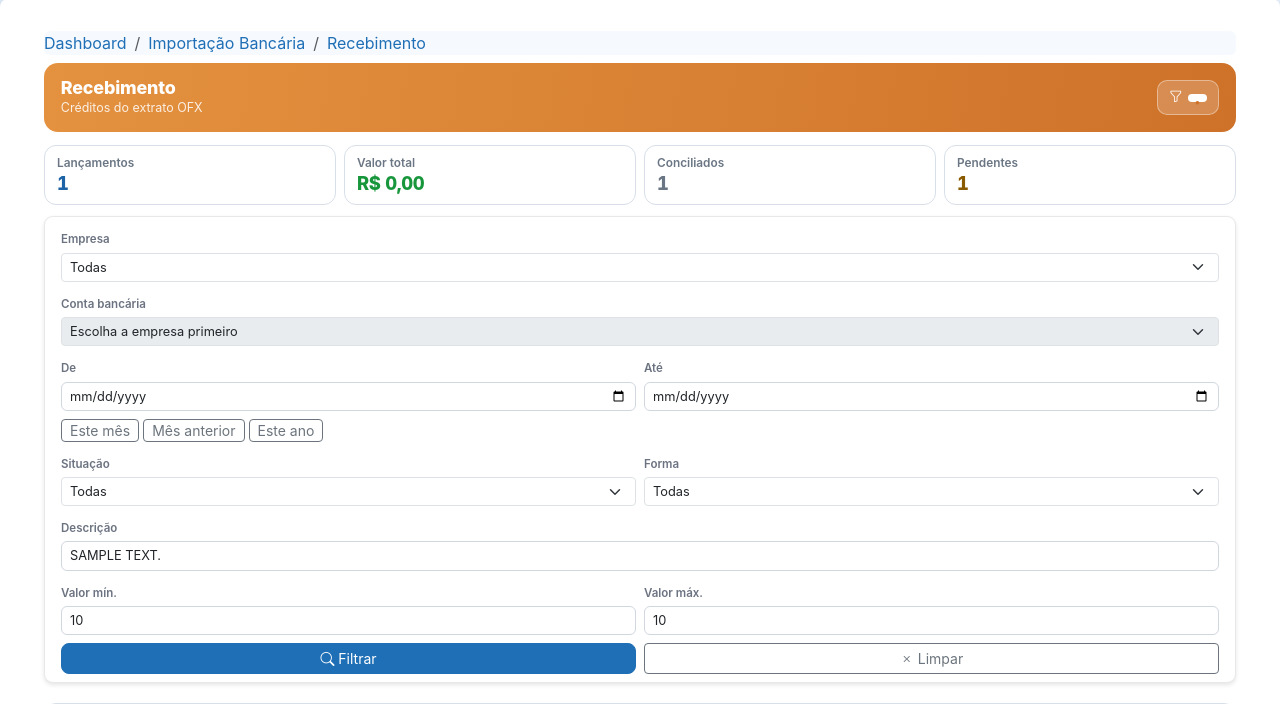
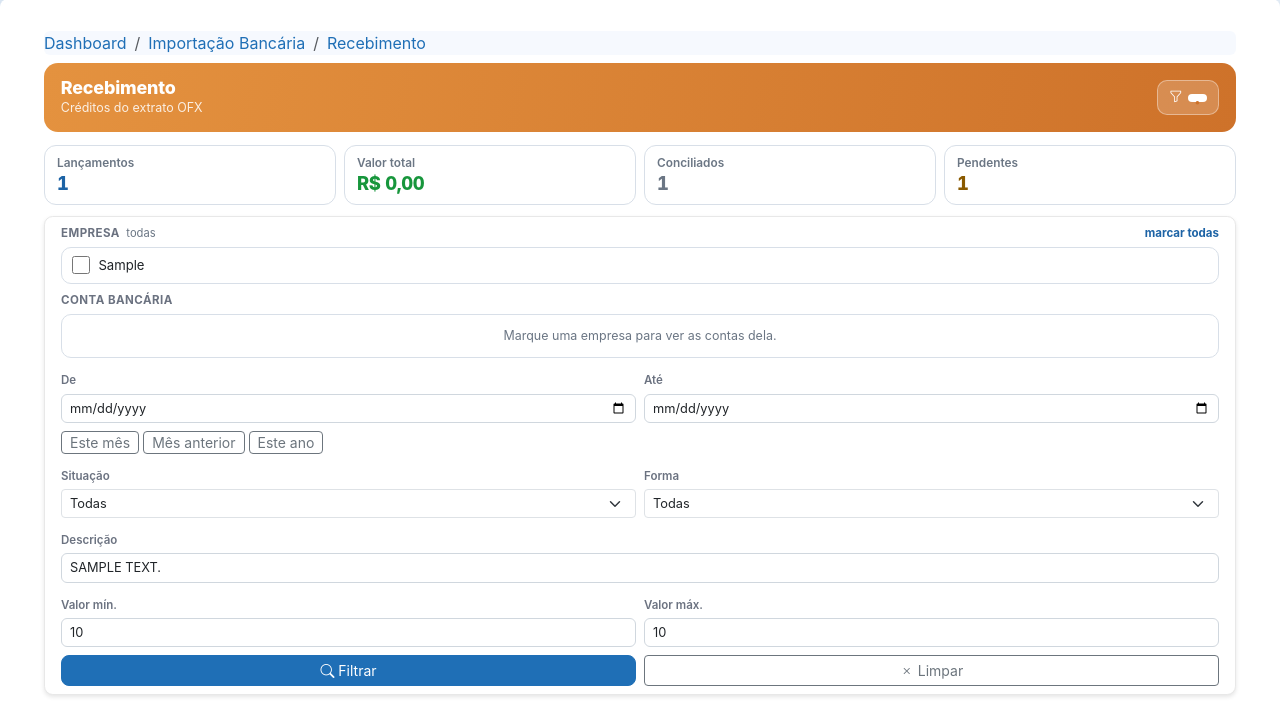
Before and after one commit to qualicontaxanderson-hub/nh-transportes, a Python web app: template templates/financeiro/recebimento.html in a window 1280 px wide, after a click that opens the changed part. Shown: the part 25-729 px from the top of the page. Run offline with Jinja, Linux system fonts and the light colour scheme; the template is opened without the code that fills it: most values are stand-ins (such as "Sample title", 1, 10 or a date in 2020).

Commit message:
feat(recebimento): filtro aceita VARIAS empresas e as contas acompanham
O <select> simples resolvia o "0 Item" do iPhone mas so deixava escolher UMA
empresa. Agora Empresa e Conta sao listas de MARCACAO — caixa de marcar comum,
que aceita varias e funciona igual em qualquer aparelho. Nada de
<select multiple>, que no iOS nao abre lista nenhuma.

A conta acompanha as empresas marcadas:
  - nenhuma empresa -> "Marque uma empresa para ver as contas dela";
  - marcou uma -> so as contas dela;
  - marcou outra -> as contas somam, e cada linha passa a dizer de qual
    empresa e (sem isso, "Itau" de duas empresas viraria a mesma coisa);
  - desmarcou -> as contas daquela empresa saem;
  - empresa sem conta cadastrada diz isso, em vez de abrir vazio.

Conta ja escolhida SOBREVIVE a remontagem da lista: marcar mais uma empresa
nao pode apagar a conta que voce ja tinha marcado e que continua valendo.

Cada bloco mostra "2 de 3" e tem "marcar todas" / "desmarcar todas". No
computador a lista vira duas colunas; no celular, uma.

Como os dois campos usam name repetido (empresa_id, conta_id), o GET sai
empresa_id=1&empresa_id=2 e o getlist do Flask ja entende — a rota nao mudou.

Testado num DOM de verdade (jsdom) carregando a pagina renderizada e usando o
filtro como o usuario usa: 19 verificacoes, incluindo a soma de contas ao
marcar a segunda empresa, a sobrevivencia da conta escolhida, o "marcar todas"
e o FormData enviando as duas empresas.

Co-Authored-By: Claude Opus 5 (1M context) <noreply@anthropic.com>
Claude-Session: https://claude.ai/code/session_01PsudjYLFyLhRSofCCvYDr8

```diff
--- a/templates/financeiro/recebimento.html
+++ b/templates/financeiro/recebimento.html
@@ -52,9 +52,37 @@
 #rcb .v.azul{ color:var(--azul); } #rcb .v.verde{ color:var(--verde); }
 #rcb .v.amb{ color:var(--pend); } #rcb .v.cinza{ color:var(--muted); }
 
-/* ── Filtros (collapse, igual ao da Lista de fretes) ──────────────── */
+/* ── Filtros (collapse do funil, como na Lista de fretes) ──────────
+   Empresa e Conta são listas de MARCAÇÃO, não <select multiple>: aceitam
+   várias, e a caixa de marcar funciona igual no iPhone, no Android e no
+   computador. A conta acompanha as empresas marcadas.                  */
 #rcb .form-label{ font-size:.72rem; color:#6b7280; font-weight:600; }
 #rcb .form-select, #rcb .form-control{ font-size:.8rem; }
+
+#rcb .gr__cab{ display:flex; align-items:baseline; gap:.4rem; margin-bottom:.25rem; }
+#rcb .gr__t{ font-size:.72rem; color:#6b7280; font-weight:700;
+  text-transform:uppercase; letter-spacing:.04em; }
+#rcb .gr__c{ font-size:.7rem; color:var(--muted); }
+#rcb .gr__a{ margin-left:auto; background:none; border:0; padding:0; cursor:pointer;
+  font-size:.72rem; font-weight:700; color:var(--azul); font-family:inherit; }
+#rcb .gr__a[hidden]{ display:none; }
+
+#rcb .opcs{ border:1px solid var(--line-2); border-radius:10px; overflow:hidden;
+  max-height:190px; overflow-y:auto; background:#fff; }
+@media (min-width:768px){
+  #rcb .opcs{ display:grid; grid-template-columns:1fr 1fr; max-height:230px; }
+}
+#rcb .opc{ display:flex; align-items:center; gap:.55rem; padding:.5rem .6rem;
+  border-bottom:1px solid var(--line); cursor:pointer; font-size:.82rem;
+  margin:0; min-width:0; }
+#rcb .opc:last-child{ border-bottom:0; }
+#rcb .opc:hover{ background:var(--surface); }
+#rcb .opc input{ width:18px; height:18px; accent-color:var(--azul); flex:0 0 auto; margin:0; }
+#rcb .opc__t{ overflow:hidden; text-overflow:ellipsis; white-space:nowrap; min-width:0; }
+#rcb .opc__s{ display:block; font-size:.71rem; color:var(--muted); }
+#rcb .opc:has(input:checked){ background:#eaf1f9; }
+#rcb .opcs .vazio-f{ padding:.75rem .6rem; font-size:.78rem; color:var(--muted);
+  text-align:center; grid-column:1/-1; }
 #rcb .hero .fil .cnt{ background:#fff; color:var(--laranja-deep); border-radius:999px;
   width:8px; height:8px; display:inline-block; }
 
@@ -230,22 +258,30 @@
           <div class="row g-2">
 
             <div class="col-12">
-              <label class="form-label mb-1">Empresa</label>
-              <select name="empresa_id" id="rcb-empresa" class="form-select form-select-sm"
-                      onchange="rcbContas()">
-                <option value="">Todas</option>
+              <div class="gr__cab">
+                <span class="gr__t">Empresa</span>
+                <span class="gr__c" id="rcb-emp-c">todas</span>
+                <button type="button" class="gr__a" id="rcb-emp-a" onclick="rcbTodasEmpresas()">marcar todas</button>
+              </div>
+              <div class="opcs" id="rcb-emps">
                 {% for e in empresas %}
-                <option value="{{ e.id }}" {% if e.id|string in (empresa_ids_filter or []) %}selected{% endif %}>
-                  {{ e.razao_social }}</option>
+                <label class="opc">
+                  <input type="checkbox" name="empresa_id" value="{{ e.id }}"
+                         {% if e.id|string in (empresa_ids_filter or []) %}checked{% endif %}
+                         onchange="rcbContas()">
+                  <span class="opc__t">{{ e.razao_social }}</span>
+                </label>
                 {% endfor %}
-              </select>
+              </div>
             </div>
 
             <div class="col-12">
-              <label class="form-label mb-1">Conta bancária</label>
-              <select name="conta_id" id="rcb-conta" class="form-select form-select-sm" disabled>
-                <option value="">Escolha a empresa primeiro</option>
-              </select>
+              <div class="gr__cab">
+                <span class="gr__t">Conta bancária</span>
+                <span class="gr__c" id="rcb-cta-c"></span>
+                <button type="button" class="gr__a" id="rcb-cta-a" onclick="rcbTodasContas()" hidden>marcar todas</button>
+              </div>
+              <div class="opcs" id="rcb-ctas"></div>
             </div>
 
             <div class="col-6">
@@ -523,35 +559,105 @@ function confirmarExclusaoLote() {
 var RCB_CONTAS = {{ contas | tojson }};
 var RCB_CONTA_SEL = ({{ (conta_ids_filter or []) | tojson }}).map(String);
 
+function rcbEmpsMarcadas() {
+  return Array.prototype.slice
+    .call(document.querySelectorAll('#rcb-emps input[name="empresa_id"]:checked'))
+    .map(function (c) { return String(c.value); });
+}
+
+/* Monta as contas das empresas marcadas. Chamada a cada marcação, então
+   preserva o que já estava escolhido — trocar de empresa não pode apagar
+   uma conta que continua valendo. */
 function rcbContas() {
-  var emp = document.getElementById('rcb-empresa');
-  var cta = document.getElementById('rcb-conta');
-  if (!emp || !cta) return;
+  var caixa = document.getElementById('rcb-ctas');
+  if (!caixa) return;
+  var emps = rcbEmpsMarcadas();
 
-  var idEmp = emp.value;
-  cta.innerHTML = '';
+  var jaMarcadas = Array.prototype.slice
+    .call(caixa.querySelectorAll('input[name="conta_id"]:checked'))
+    .map(function (c) { return String(c.value); });
+  if (!jaMarcadas.length) jaMarcadas = RCB_CONTA_SEL;
 
-  if (!idEmp) {
-    cta.appendChild(new Option('Escolha a empresa primeiro', ''));
-    cta.disabled = true;
+  caixa.innerHTML = '';
+  var btTodas = document.getElementById('rcb-cta-a');
+
+  if (!emps.length) {
+    caixa.innerHTML = '<div class="vazio-f">Marque uma empresa para ver as contas dela.</div>';
+    btTodas.hidden = true;
+    rcbContadores();
     return;
   }
 
-  var minhas = RCB_CONTAS.filter(function (c) { return String(c.cliente_id) === String(idEmp); });
+  var minhas = RCB_CONTAS.filter(function (c) {
+    return emps.indexOf(String(c.cliente_id)) >= 0;
+  });
+
   if (!minhas.length) {
-    cta.appendChild(new Option('Nenhuma conta para esta empresa', ''));
-    cta.disabled = true;
+    caixa.innerHTML = '<div class="vazio-f">Nenhuma conta cadastrada para ' +
+      (emps.length === 1 ? 'esta empresa' : 'estas empresas') + '.</div>';
+    btTodas.hidden = true;
+    rcbContadores();
     return;
   }
 
-  cta.disabled = false;
-  cta.appendChild(new Option('Todas as contas', ''));
+  btTodas.hidden = false;
+  // Com mais de uma empresa marcada, a conta precisa dizer de quem ela é.
+  var mostrarDono = emps.length > 1;
   minhas.forEach(function (c) {
-    var rotulo = (c.apelido || '') + (c.banco_nome ? ' — ' + c.banco_nome : '');
-    var op = new Option(rotulo, c.id);
-    if (RCB_CONTA_SEL.indexOf(String(c.id)) >= 0) op.selected = true;
-    cta.appendChild(op);
+    var lb = document.createElement('label');
+    lb.className = 'opc';
+    var inp = document.createElement('input');
+    inp.type = 'checkbox';
+    inp.name = 'conta_id';
+    inp.value = c.id;
+    inp.checked = jaMarcadas.indexOf(String(c.id)) >= 0;
+    inp.addEventListener('change', rcbContadores);
+    var txt = document.createElement('span');
+    txt.className = 'opc__t';
+    txt.textContent = (c.apelido || c.banco_nome || ('conta ' + c.id));
+    if (mostrarDono && c.empresa_nome) {
+      var sub = document.createElement('span');
+      sub.className = 'opc__s';
+      sub.textContent = c.empresa_nome;
+      txt.appendChild(sub);
+    }
+    lb.appendChild(inp);
+    lb.appendChild(txt);
+    caixa.appendChild(lb);
   });
+
+  rcbContadores();
+}
+
+function rcbContadores() {
+  var emps = document.querySelectorAll('#rcb-emps input[name="empresa_id"]');
+  var empsOn = rcbEmpsMarcadas().length;
+  var ctas = document.querySelectorAll('#rcb-ctas input[name="conta_id"]');
+  var ctasOn = document.querySelectorAll('#rcb-ctas input[name="conta_id"]:checked').length;
+
+  var ce = document.getElementById('rcb-emp-c');
+  if (ce) ce.textContent = empsOn ? (empsOn + ' de ' + emps.length) : 'todas';
+  var cc = document.getElementById('rcb-cta-c');
+  if (cc) cc.textContent = ctas.length ? (ctasOn ? (ctasOn + ' de ' + ctas.length) : 'todas') : '';
+
+  var be = document.getElementById('rcb-emp-a');
+  if (be) be.textContent = (empsOn === emps.length && emps.length) ? 'desmarcar todas' : 'marcar todas';
+  var bc = document.getElementById('rcb-cta-a');
+  if (bc) bc.textContent = (ctasOn === ctas.length && ctas.length) ? 'desmarcar todas' : 'marcar todas';
+}
+
+function rcbTodasEmpresas() {
+  var todas = document.querySelectorAll('#rcb-emps input[name="empresa_id"]');
+  var marcar = rcbEmpsMarcadas().length !== todas.length;
+  todas.forEach(function (c) { c.checked = marcar; });
+  rcbContas();
+}
+function rcbTodasContas() {
+  var todas = document.querySelectorAll('#rcb-ctas input[name="conta_id"]');
+  var marcadas = document.querySelectorAll('#rcb-ctas input[name="conta_id"]:checked').length;
+  var marcar = marcadas !== todas.length;
+  todas.forEach(function (c) { c.checked = marcar; });
+  rcbContadores();
 }
 
 function rcbPeriodo(tipo) {
```
